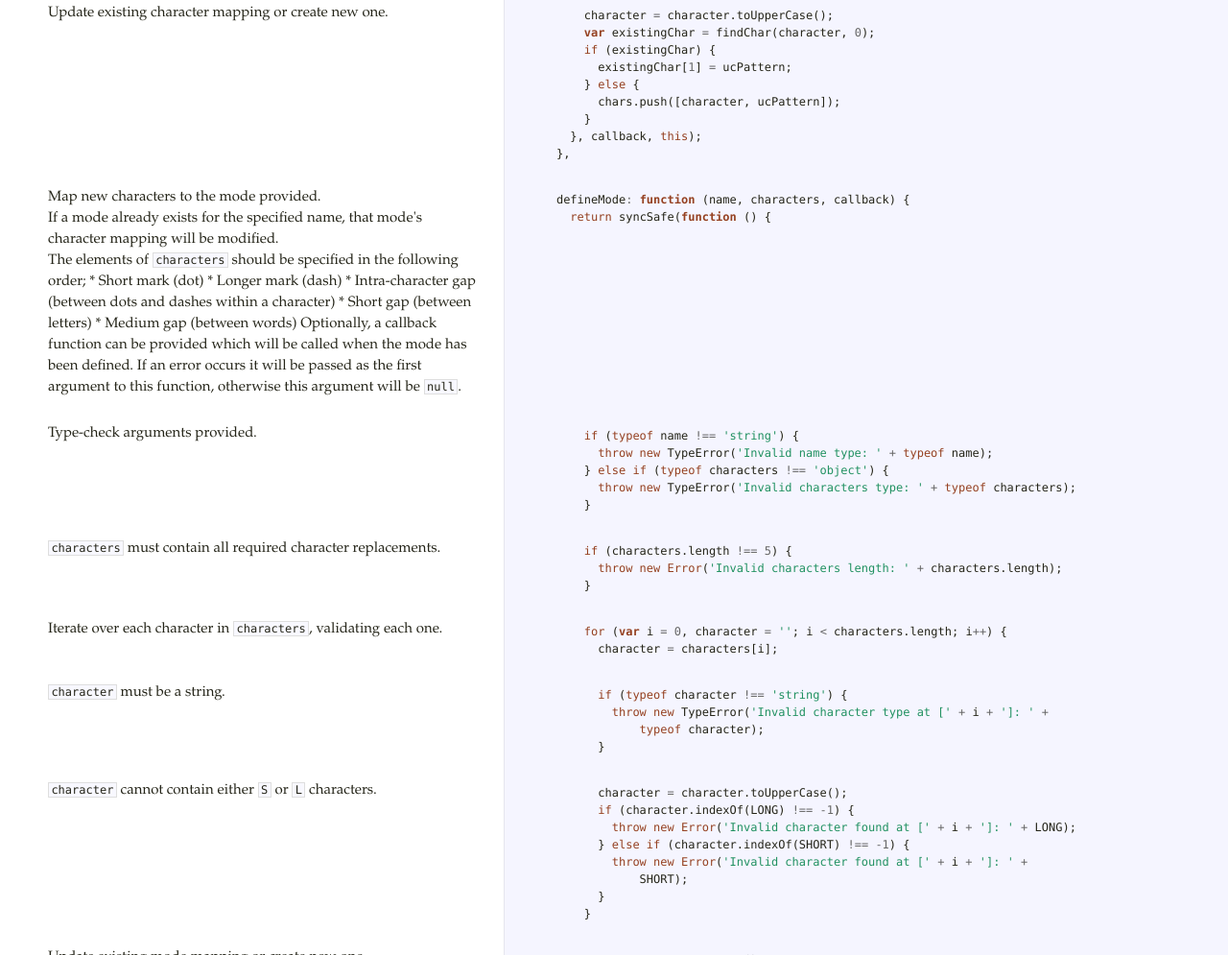
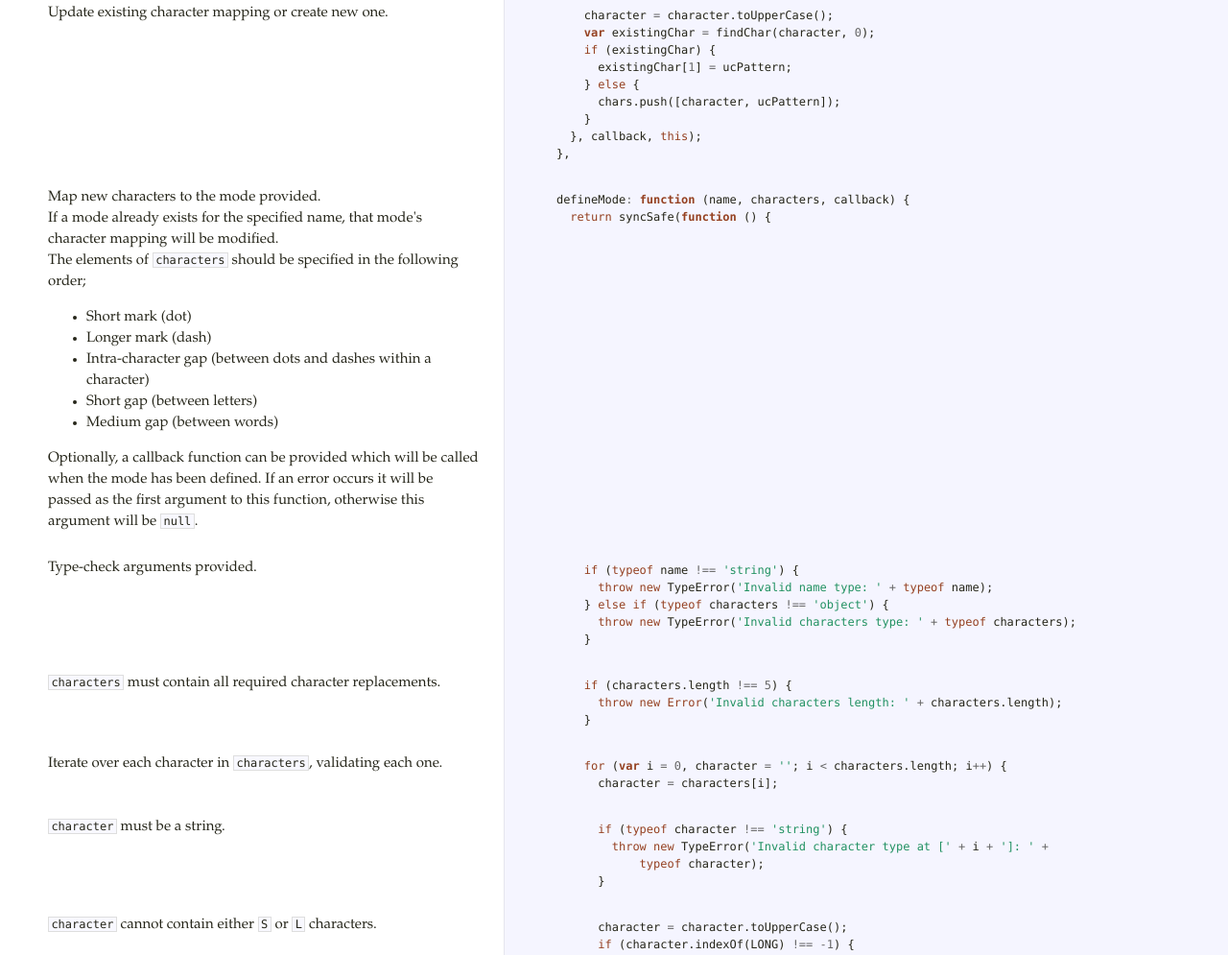
Before and after one commit to neocotic/mor.js, a website: page docs/mor.html in a window 1280 px wide. Shown: the part 6555-7550 px from the top of the page at 96% size. Drawn offline with Linux system fonts and the light colour scheme.

Commit message:
fixed documentation

```diff
--- a/docs/mor.html
+++ b/docs/mor.html
@@ -247,13 +247,17 @@ least one of either.</p>             </td>             <td class="code">
     <span class="p">},</span></pre></div>             </td>           </tr>                               <tr id="section-52">             <td class="docs">               <div class="pilwrap">                 <a class="pilcrow" href="#section-52">&#182;</a>               </div>               <p>Map new characters to the mode provided. <br />
 If a mode already exists for the specified name, that mode's character
 mapping will be modified. <br />
-The elements of <code>characters</code> should be specified in the following order;
-* Short mark (dot)
-* Longer mark (dash)
-* Intra-character gap (between dots and dashes within a character)
-* Short gap (between letters)
-* Medium gap (between words)
-Optionally, a callback function can be provided which will be called
+The elements of <code>characters</code> should be specified in the following order;</p>
+
+<ul>
+<li>Short mark (dot)</li>
+<li>Longer mark (dash)</li>
+<li>Intra-character gap (between dots and dashes within a character)</li>
+<li>Short gap (between letters)</li>
+<li>Medium gap (between words)</li>
+</ul>
+
+<p>Optionally, a callback function can be provided which will be called
 when the mode has been defined. If an error occurs it will be passed as
 the first argument to this function, otherwise this argument will be
 <code>null</code>.</p>             </td>             <td class="code">               <div class="highlight"><pre>    <span class="nx">defineMode</span><span class="o">:</span> <span class="kd">function</span> <span class="p">(</span><span class="nx">name</span><span class="p">,</span> <span class="nx">characters</span><span class="p">,</span> <span class="nx">callback</span><span class="p">)</span> <span class="p">{</span>
--- a/mor.js
+++ b/mor.js
@@ -378,11 +378,13 @@
     // If a mode already exists for the specified name, that mode's character
     // mapping will be modified.
     // The elements of `characters` should be specified in the following order;
+    //
     // * Short mark (dot)
     // * Longer mark (dash)
     // * Intra-character gap (between dots and dashes within a character)
     // * Short gap (between letters)
     // * Medium gap (between words)
+    //
     // Optionally, a callback function can be provided which will be called
     // when the mode has been defined. If an error occurs it will be passed as
     // the first argument to this function, otherwise this argument will be
```
